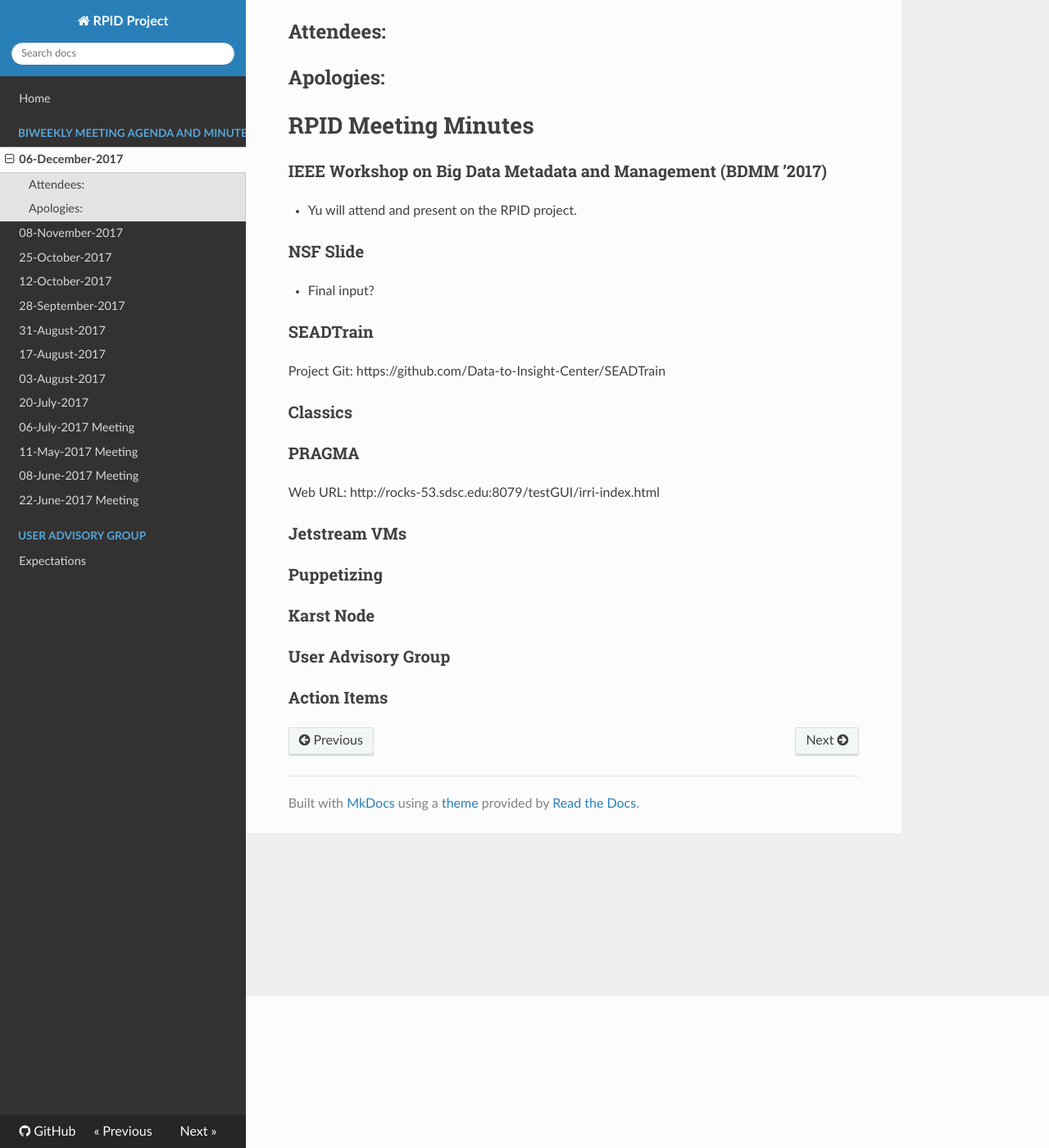
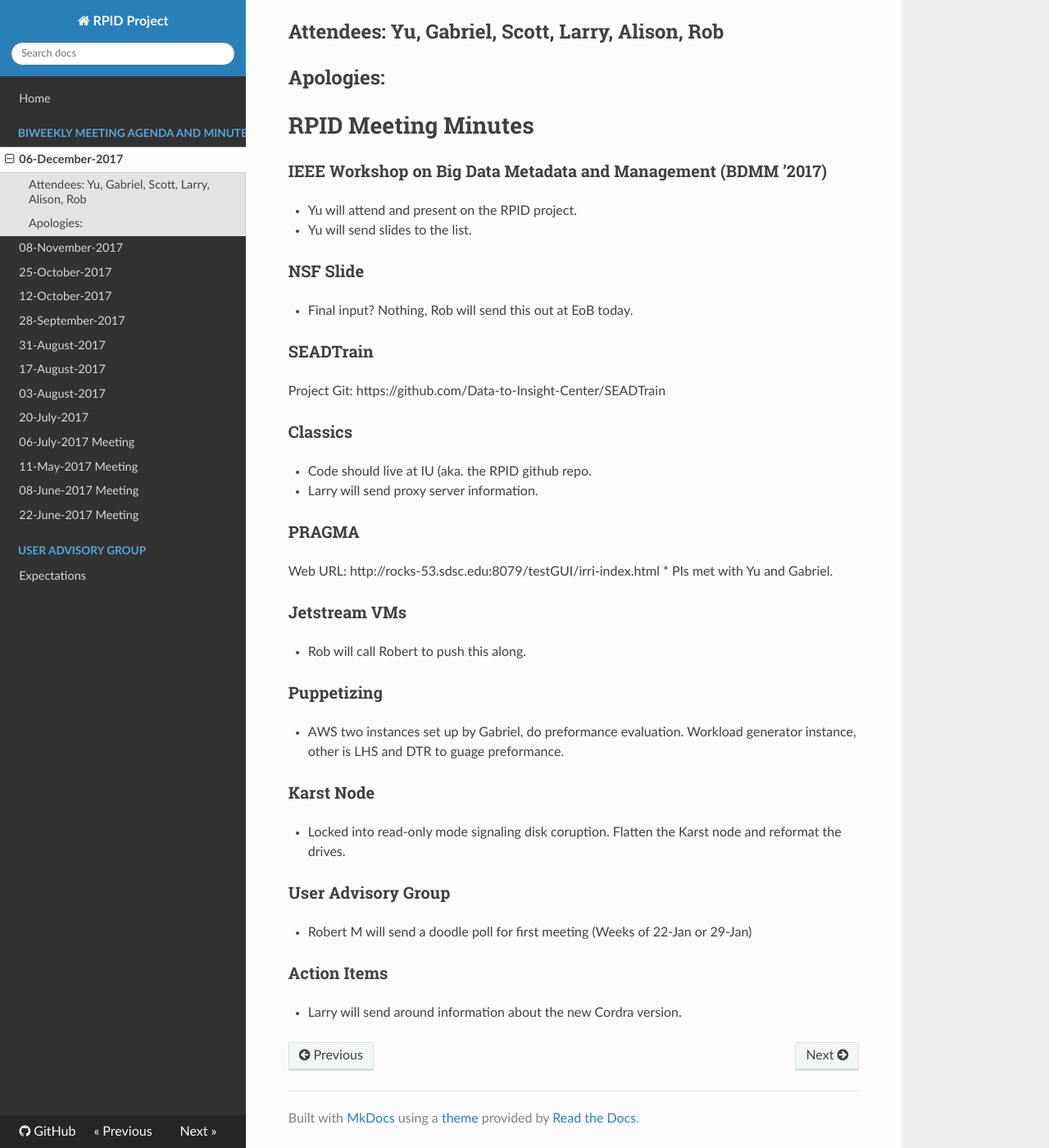
Before and after one commit to rpidproject/rpid, an MkDocs documentation site: the page built from docs/06-December-2017.md, in a window 1280 px wide and 1400 px high, scrolled down 186 px. Shown: the whole window at 82% size. Built offline with MkDocs 1.6.1, drawn with Linux system fonts in a browser that asks for light colours; nearby versions of some CDN libraries; old or Windows-style settings are respelled for this version of MkDocs.

Commit message:
Update 06-December-2017.md

```diff
--- a/docs/06-December-2017.md
+++ b/docs/06-December-2017.md
@@ -2,32 +2,41 @@
 Wednesday 13:00 EDT
 https://iu.zoom.us/j/300135894
 
-## Attendees:
+## Attendees: Yu, Gabriel, Scott, Larry, Alison, Rob
 ## Apologies:
 
 # RPID Meeting Minutes
 
 ### IEEE Workshop on Big Data Metadata and Management (BDMM ’2017)
    * Yu will attend and present on the RPID project.
+   * Yu will send slides to the list.
 
 ### NSF Slide
-   * Final input?
+   * Final input? Nothing, Rob will send this out at EoB today.
 
 ### SEADTrain
 Project Git:
 https://github.com/Data-to-Insight-Center/SEADTrain
 
 ### Classics
+   * Code should live at IU (aka. the RPID github repo.
+   * Larry will send proxy server information.
 
 ### PRAGMA
 Web URL: http://rocks-53.sdsc.edu:8079/testGUI/irri-index.html
+   * PIs met with Yu and Gabriel.
 
 ### Jetstream VMs
+   * Rob will call Robert to push this along.
 
 ### Puppetizing
+   * AWS two instances set up by Gabriel, do preformance evaluation. Workload generator instance, other is LHS and DTR to guage preformance.
 
 ### Karst Node
+   * Locked into read-only mode signaling disk coruption. Flatten the Karst node and reformat the drives.
 
 ### User Advisory Group
+   * Robert M will send a doodle poll for first meeting (Weeks of 22-Jan or 29-Jan)
 
 ### Action Items
+   * Larry will send around information about the new Cordra version.
```
